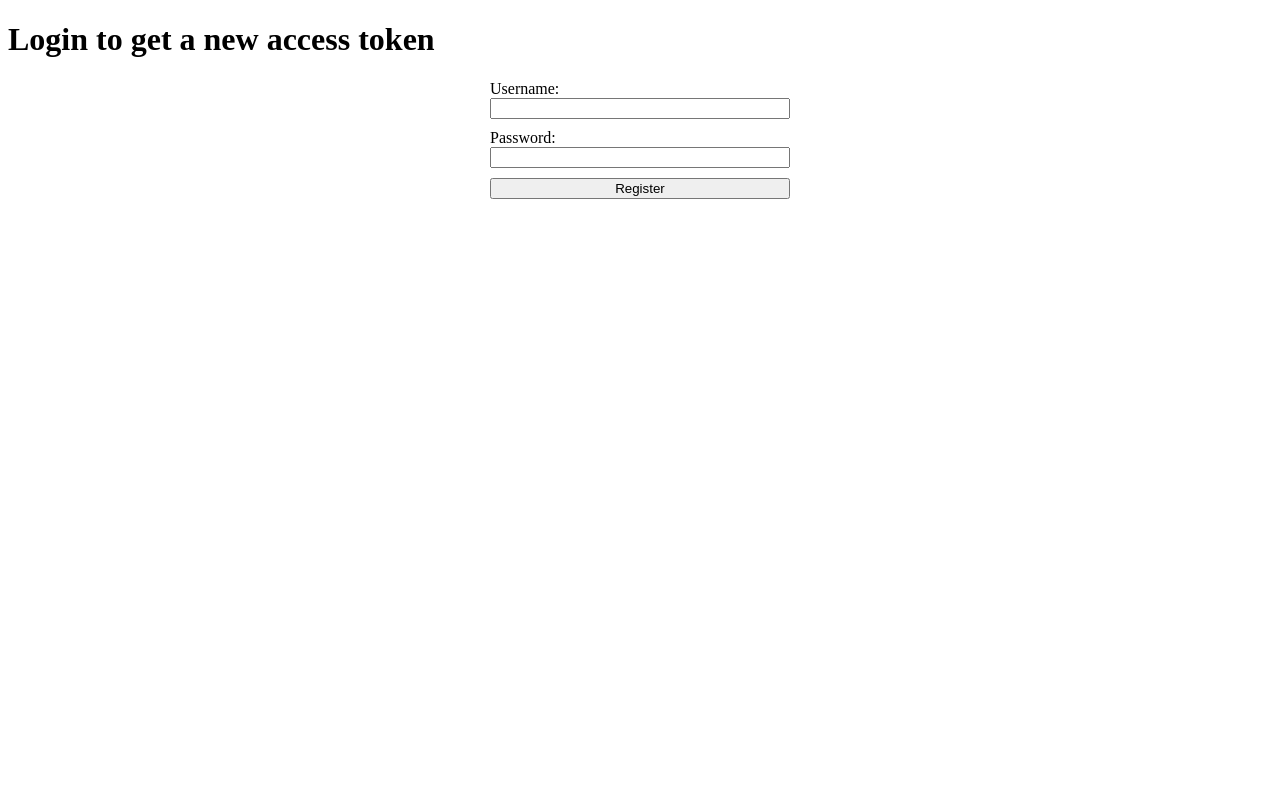
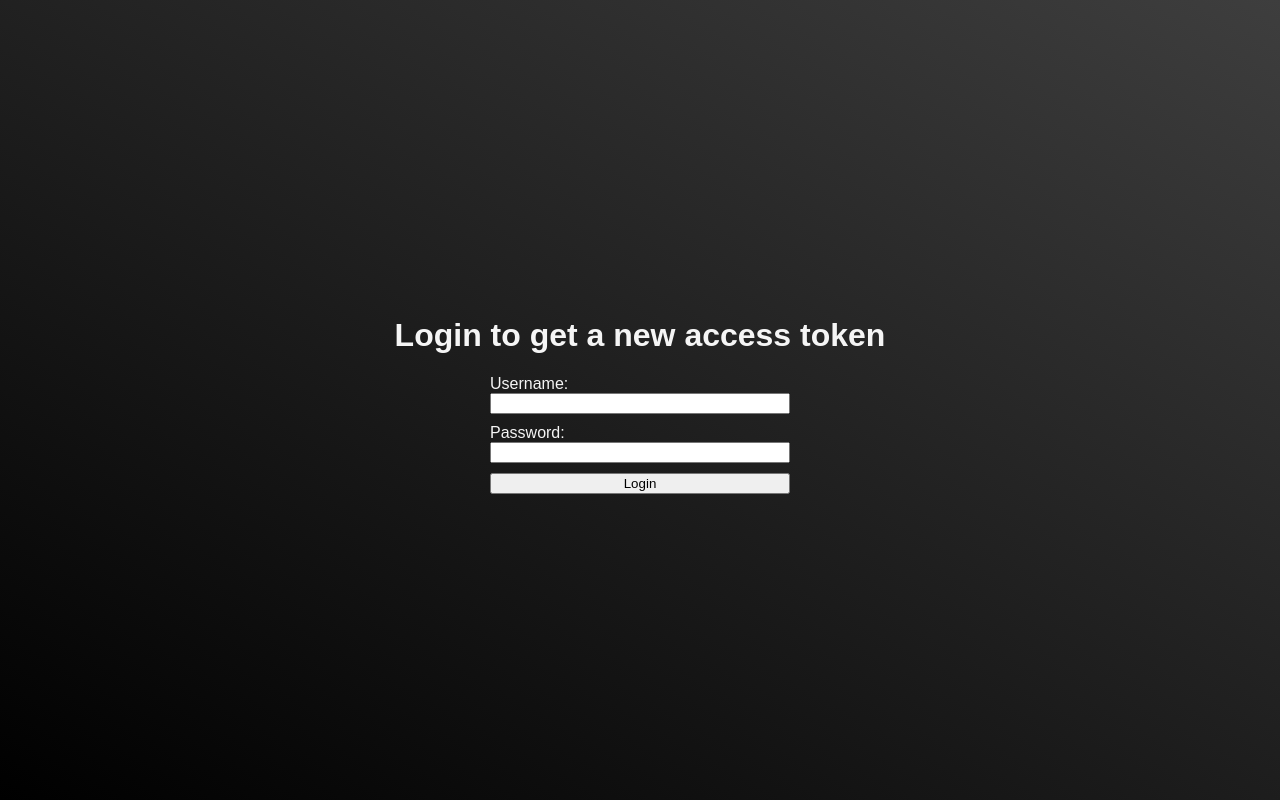
Before and after one commit to Authentura/mvp, a Flask app: template server/templates/login.html in a window 1280 px wide. Run offline with Flask 2, Linux system fonts and the light colour scheme; the template is opened without the code that fills it, so the values that code supplies are empty.

Commit message:
Basic re-style of login and register pages

```diff
--- a/server/server.py
+++ b/server/server.py
@@ -14,7 +14,7 @@ from dotenv import load_dotenv
 
 load_dotenv()
 
-app = Flask(__name__, static_folder="../static/")
+app = Flask(__name__, static_folder="./static/")
 restful = Api(app)
 
 
--- /dev/null
+++ b/server/templates/base.html
@@ -0,0 +1,15 @@
+<!DOCTYPE html>
+<html lang="en">
+
+<head>
+  <title>{% block title %}{% endblock %}</title>
+  <link rel="stylesheet" href="{{ url_for('static', filename='style.css') }}" />
+  <meta charset="UTF-8" />
+  <meta name="viewport" content="width=device-width, initial-scale=1.0" />
+</head>
+
+<body>
+  {% block content %} {% endblock %}
+</body>
+
+</html>
--- a/server/templates/login.html
+++ b/server/templates/login.html
@@ -1,72 +1,56 @@
+{% extends "base.html" %}
 
-<!DOCTYPE html>
-<html lang="en">
-<head>
-  <meta charset="UTF-8">
-  <meta name="viewport" content="width=device-width, initial-scale=1.0">
-  <title>Registration Page</title>
-  <style>
-    form {
-      display: flex;
-      flex-direction: column;
-      max-width: 300px;
-      margin: 0 auto;
-    }
-    input, button {
-      margin-bottom: 10px;
-    }
-    .error {
-      color: red;
-      margin-bottom: 10px;
-    }
-  </style>
-</head>
-<body>
+{% block title %}Login{% endblock %}
+
+{% block content %}
+
+<div id="wrapper">
+  <div id="formContainer">
     <h1 id="titleMessage">Login to get a new access token</h1>
     <div id="errorContainer"></div>
     <form id="registrationForm" method="POST">
       <label for="username">Username:</label>
-    <input type="text" id="username" name="username" required>
+      <input type="text" id="username" name="username" required />
 
       <label for="password">Password:</label>
-    <input type="password" id="password" name="password" required>
+      <input type="password" id="password" name="password" required />
 
-    <button type="submit">Register</button>
+      <button type="submit">Login</button>
     </form>
+  </div>
+</div>
 <template id="tokenTemplate">
   <div>
-      <p>
-        Your token for using the extension:
-      </p>
-      <input type="text" id="token" style="min-width: 40ch" readonly>
+    <p>Your token for using the extension:</p>
+    <input type="text" id="token" style="min-width: 40ch" readonly />
     <!-- <button id="copyButton">Copy to clipboard</button> -->
 
     <p>
-         In order to make the extension work, set this token<br>
+      In order to make the extension work, set this token<br />
       and your username in the extension settings.
     </p>
   </div>
 </template>
 <script>
-    const form = document.getElementById('registrationForm');
-    const errorContainer = document.getElementById('errorContainer');
-    const tokenTemplate = document.getElementById('tokenTemplate');
+  const form = document.getElementById("registrationForm");
+  const errorContainer = document.getElementById("errorContainer");
+  const tokenTemplate = document.getElementById("tokenTemplate");
 
-    form.addEventListener('submit', async (event) => {
+  form.addEventListener("submit", async (event) => {
     event.preventDefault();
 
     const formData = new FormData(form);
     const response = await fetch(window.location.href, {
-        method: 'POST',
-        body: formData
+      method: "POST",
+      body: formData,
     });
 
-      errorContainer.innerHTML = '';
+    errorContainer.innerHTML = "";
 
     if (response.status === 200) {
       const token = await response.text();
       const tokenElement = tokenTemplate.content.cloneNode(true);
-        tokenElement.querySelector('#token').value = token.slice(1, -2);
+      tokenElement.querySelector("#token").value = token.slice(1, -2);
 
       ////tokenElement.querySelector('#copyButton').addEventListener('click', () => {
       ////  const tokenInput = tokenElement.querySelector('#token');
@@ -75,13 +59,17 @@
       ////  document.execCommand('copy');
       ////});
 
-        document.getElementById("titleMessage").textContent = "Successfully logged in!";
+      document.getElementById("titleMessage").textContent =
+        "Successfully logged in!";
       form.remove();
-        errorContainer.parentNode.insertBefore(tokenElement, errorContainer.nextSibling);
+      errorContainer.parentNode.insertBefore(
+        tokenElement,
+        errorContainer.nextSibling
+      );
     } else {
       const errorMessage = await response.text();
-        const error = document.createElement('p');
-        error.classList.add('error');
+      const error = document.createElement("p");
+      error.classList.add("error");
       error.textContent = errorMessage;
       errorContainer.appendChild(error);
     }
@@ -120,5 +108,4 @@
   //  }
   //})
 </script>
-</body>
-</html>
+{% endblock %}
--- /dev/null
+++ b/static/style.css
@@ -0,0 +1,54 @@
+form {
+  display: flex;
+  flex-direction: column;
+  max-width: 300px;
+  margin: 0 auto;
+}
+
+input,
+button {
+  margin-bottom: 10px;
+}
+
+.error {
+  color: red;
+  margin-bottom: 10px;
+}
+
+html, body {
+  font-family: sans-serif;
+  width: 100%;
+  height: 100%;
+  margin: 0;
+  padding: 0;
+}
+
+body {
+  background: rgb(0,0,0);
+  background: linear-gradient(29deg, rgba(0,0,0,1) 0%, rgba(62,62,62,1) 100%);
+  color: whitesmoke;
+}
+
+#formContainer {
+  display: block;
+  margin: 0 auto;
+  width: 600px;
+}
+
+#wrapper {
+  display: flex;
+  width: 100%;
+  height: 100%;
+  margin: 0;
+  justify-content: center;
+  align-items: center;
+}
+
+#titleMessage {
+  text-align: center;
+}
+
+#errorContainer {
+  text-align: center;
+  font-style: italic;
+}
```
Also changed, not shown: server/templates/adminLogin.html (+18 -34 lines), server/templates/register.html (+31 -44 lines), 1 other file. Lines whose indentation alone changed are shown as unchanged.
